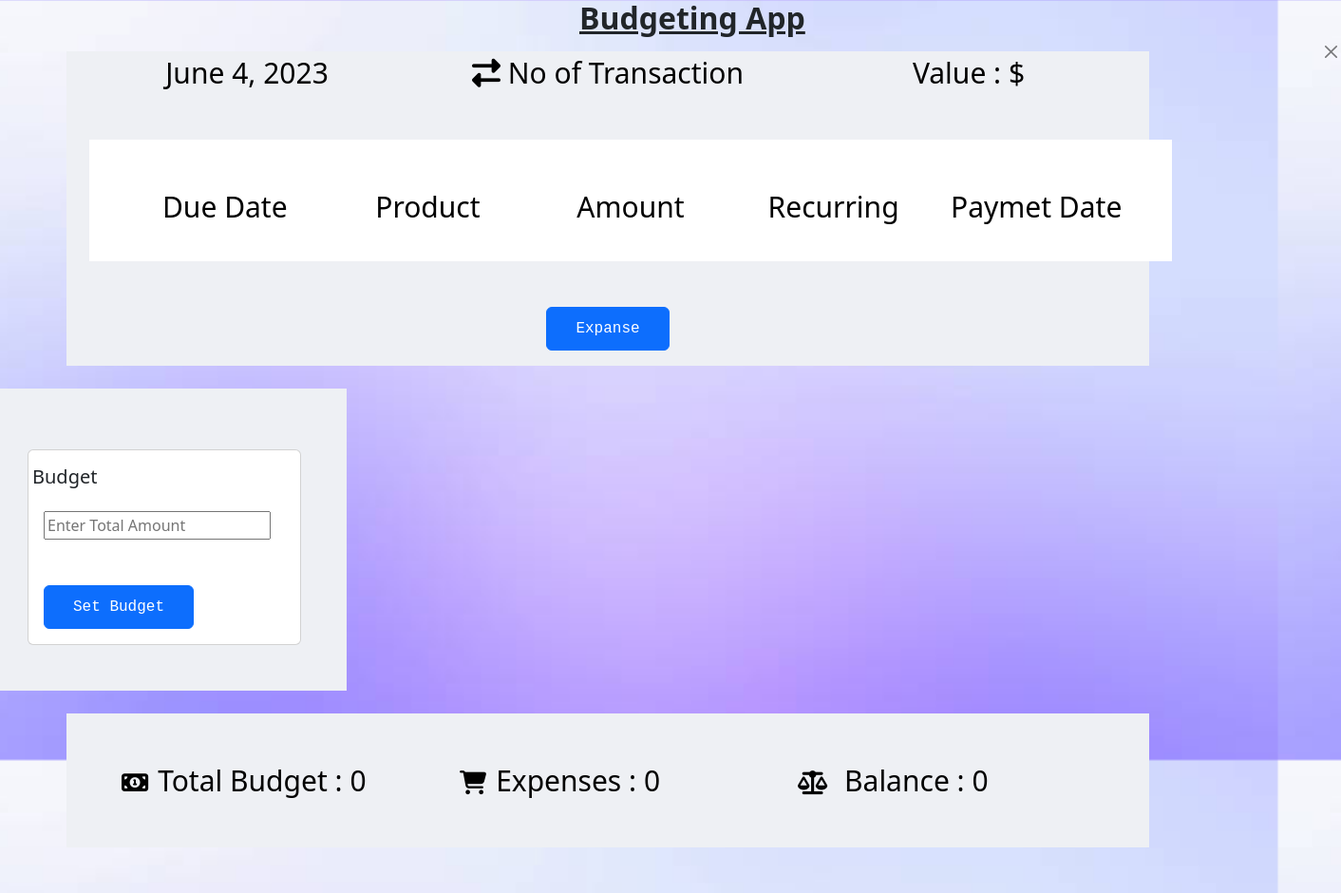
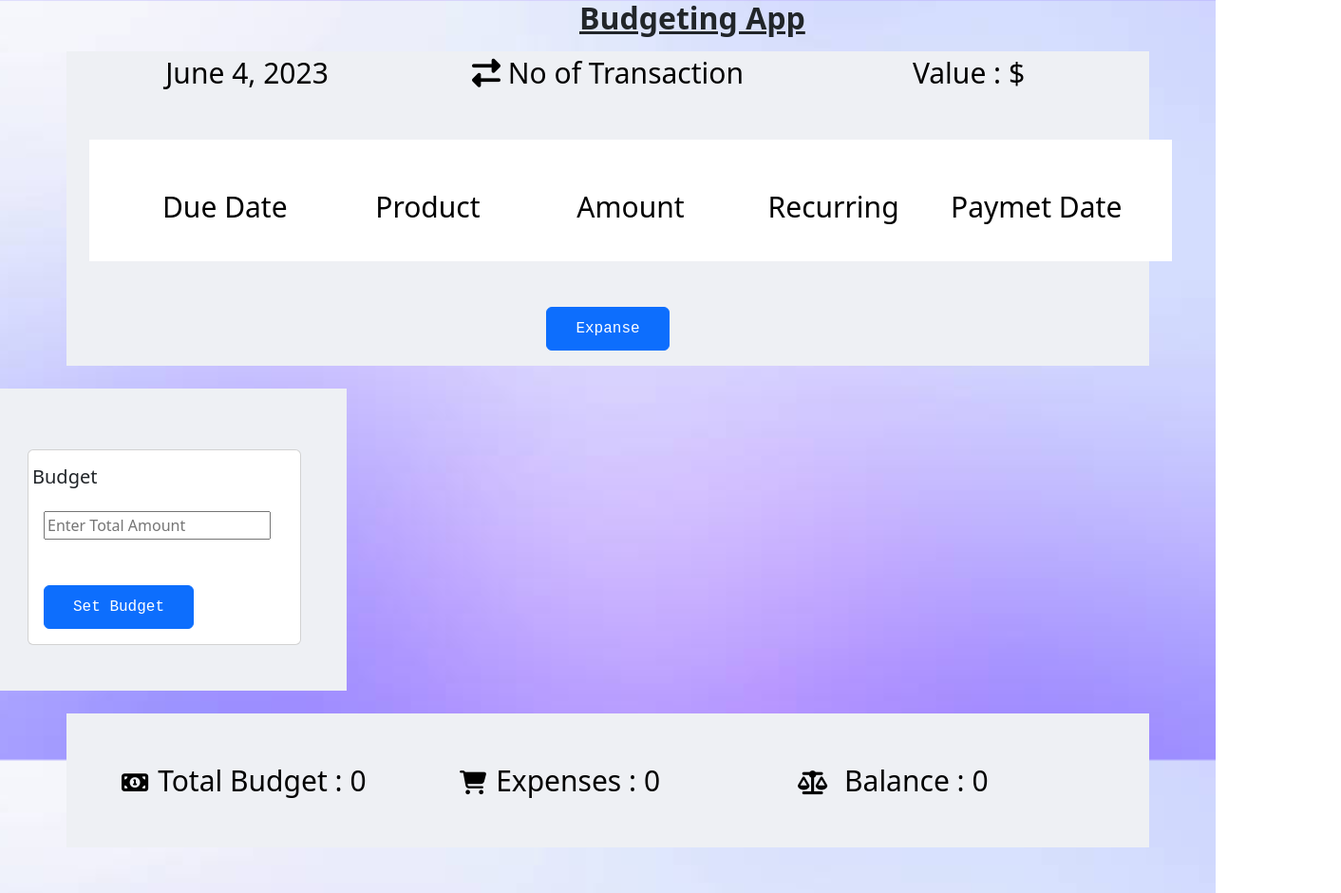
Before and after one commit to yaseenizhar/Budget-Application, a plain HTML site: page index.html in a window 1280 px wide. Shown: the whole page at 95% size, 1412 px wide, since content can reach past the window. Drawn offline with nearby package versions, Linux system fonts and the light colour scheme.

Commit message:
first commit close

```diff
--- a/index.html
+++ b/index.html
@@ -28,7 +28,6 @@
       <div class="container" id="Expanse_container">
         <div class="container p-5 mt-5" id="list">
           <div class="row">
-            <button id="close" type="button" class="btn-close" aria-label="Close"></button>
             <div class="col" id="due">Due Date</div>
             <div class="col" id="Prod">Product</div>
             <div class="col" id="amo">Amount</div>
```
